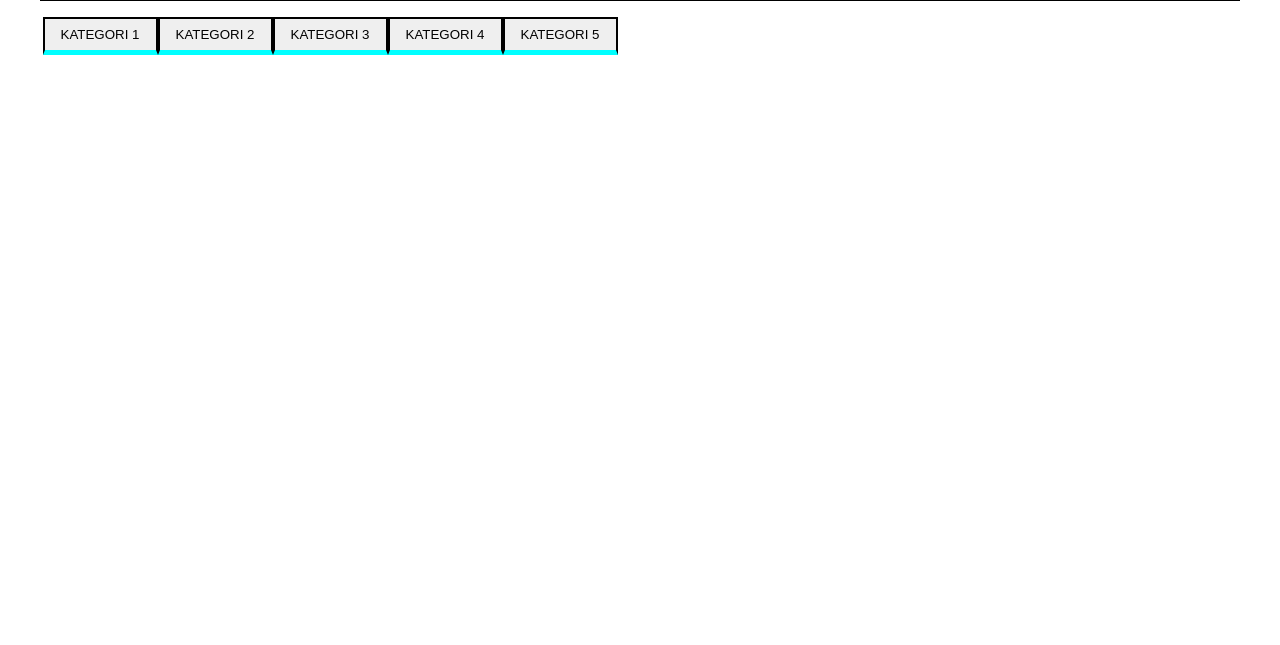
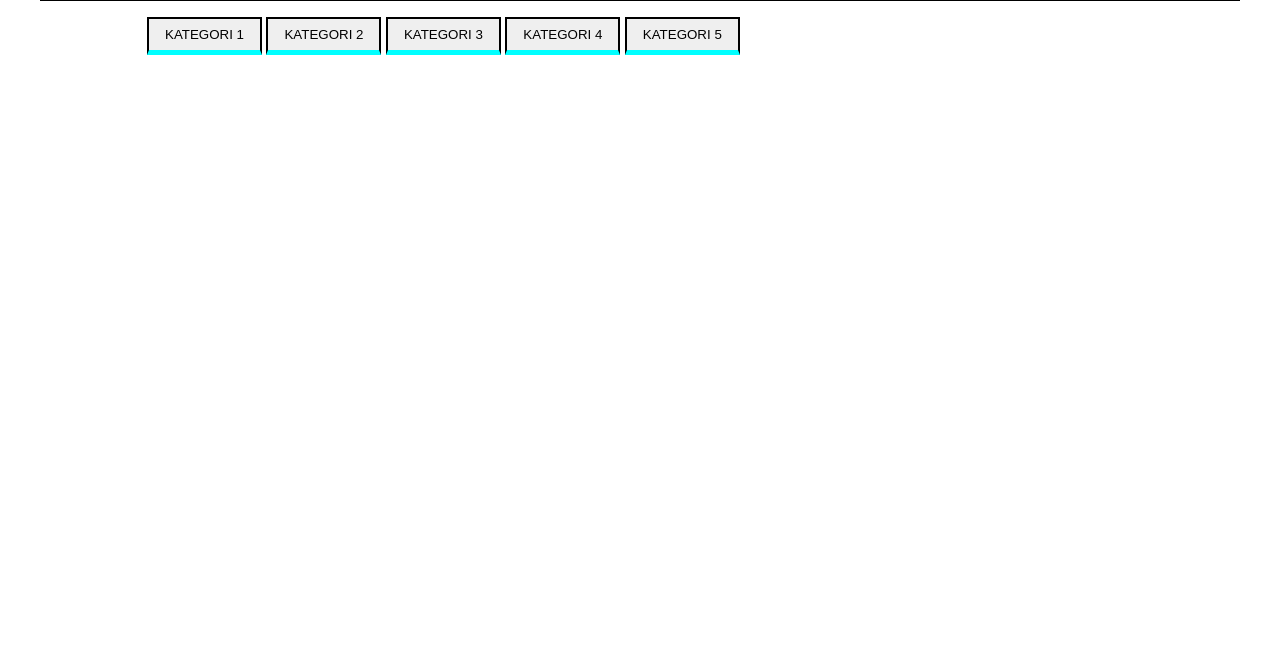
Before and after one commit to alexander0354/uin23ak2_resource_layout_Kvivesen, a plain HTML site: page index.html in a window 1280 px wide. Shown: the part 155-800 px from the top of the page. Drawn offline with Linux system fonts and the light colour scheme.

Commit message:
endringer

```diff
--- a/script.js
+++ b/script.js
@@ -101,7 +101,7 @@ const resources = [
 ]
 
 
-/*let Menu = ``;
+let Menu = ``;
 
     resources.map((resources) => {
 
@@ -130,9 +130,9 @@ const resources = [
     <ul>
 
         ${Menu}
-    </ul>`;*/
+    </ul>`;
 
-    let Menu = ``;
+    /*let Menu = ``;
 
 resources.map((resources) => {
 
@@ -169,30 +169,4 @@ function toggleMenu() {
   menuItems.forEach(item => {
     item.classList.toggle('open');
   });
-}
-
-    /*let menu = document.querySelector('#menu');
-    let Menu = ``;
-
-    resources.map((resources) => {
-        let subMenu = ``;
-        resources.sources.forEach((item) => {
-            subMenu += `
-            <li><a target="_blank" href=${item.url}>${item.title}</a></li>`;
-        });
-
-        Menu += `
-        <section class="MenuItem">
-            <button onclick="Menu()">${resources.category}</button>
-            <div class="open">
-                <p class="text1">${resources.text1}</p>
-                <p class="text">${resources.text}</p>
-                <ul class="subMenu">${subMenu}</ul>
-            </div>
-        </section>`;
-    });
-
-    menu.innerHTML = `
-        <ul>
-            ${Menu}
-        </ul>`;*/
+}*/
--- a/style.css
+++ b/style.css
@@ -33,15 +33,11 @@ div.container{
     position: fixed;
     right: 0;
     width: 100%;
-    display: flex;
-    flex-direction: row;
-    justify-content: space-evenly;
-    align-items: center;
 }
 
 nav{
    position: relative;
-    left: -330px;
+    left: 107px;
     width: 100%;
     background-color: var(--with);
     display: flex;
@@ -72,11 +68,6 @@ nav button:hover{
 
 div.open{
     display: none;
-}
-
-.MenuItem {
-    max-width: 20%;
-    float: left;
 }
 
 /*hover*/
```
